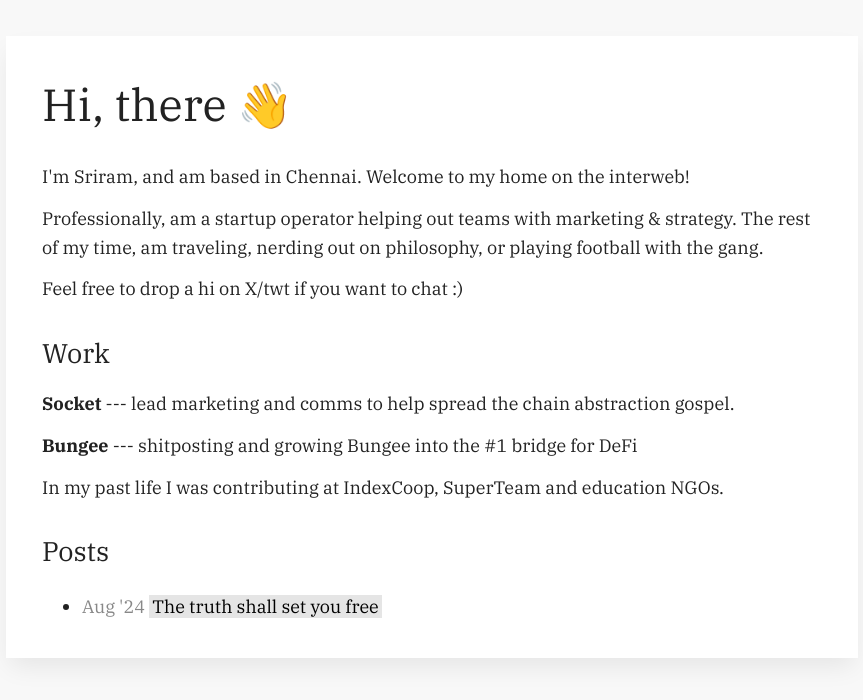
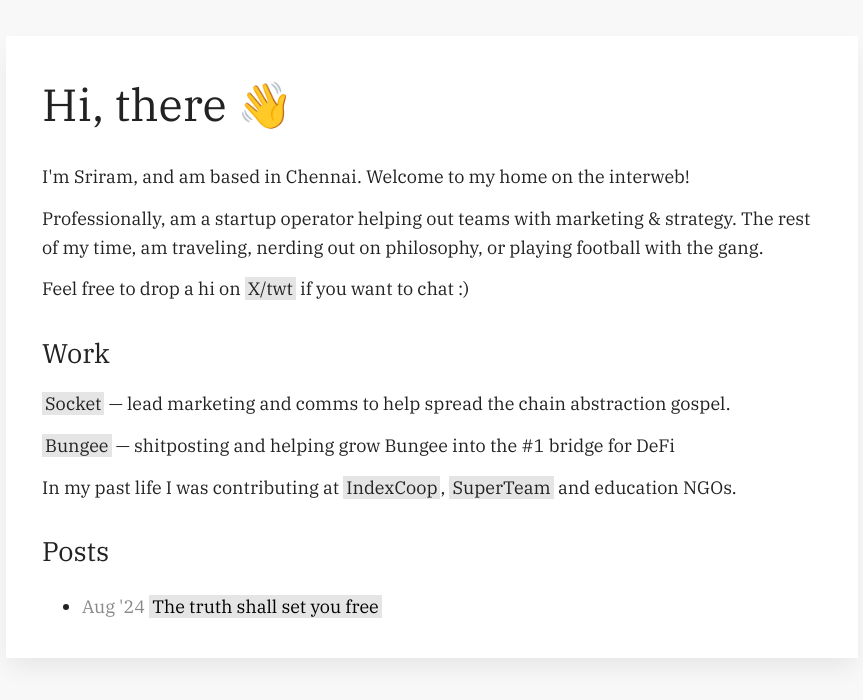
Before and after one commit to sriramvas/sriramvas.github.io, a Jekyll site: the page built from index.html, in a window 1280 px wide. Shown: the top 700 px of the page, without its empty margins (208-1071 px from the left). Built offline with Jekyll 4.4.1, drawn with Linux system fonts in a browser that asks for light colours.

Commit message:
Update index.html

```diff
--- a/index.html
+++ b/index.html
@@ -8,15 +8,15 @@
 
     <p>Professionally, am a startup operator helping out teams with marketing & strategy. The rest of my time, am traveling, nerding out on philosophy, or playing football with the gang.</p>
 
-    <p>Feel free to drop a hi on X/twt if you want to chat :)</p>
+    <p>Feel free to drop a hi on  <a href="https://x.com/sriramvas">X/twt</a>  if you want to chat :)</p>
 
     <h2>Work</h2>
 
-    <p><strong>Socket</strong> --- lead marketing and comms to help spread the chain abstraction gospel.</p>
+    <p><a href="https://x.com/SocketProtocol">Socket</a>  — lead marketing and comms to help spread the chain abstraction gospel.</p>
 
-    <p><strong>Bungee</strong> --- shitposting and growing Bungee into the #1 bridge for DeFi</p>
+    <p><a href="https://x.com/BungeeExchange">Bungee</a>  — shitposting and helping grow Bungee into the #1 bridge for DeFi</p>
 
-    <p>In my past life I was contributing at IndexCoop, SuperTeam and education NGOs.</p>
+    <p>In my past life I was contributing at  <a href="https://indexcoop.com/">IndexCoop</a>,  <a href="https://superteam.fun/">SuperTeam</a>  and education NGOs.</p>
 
     <h2>Posts</h2>
 
```
